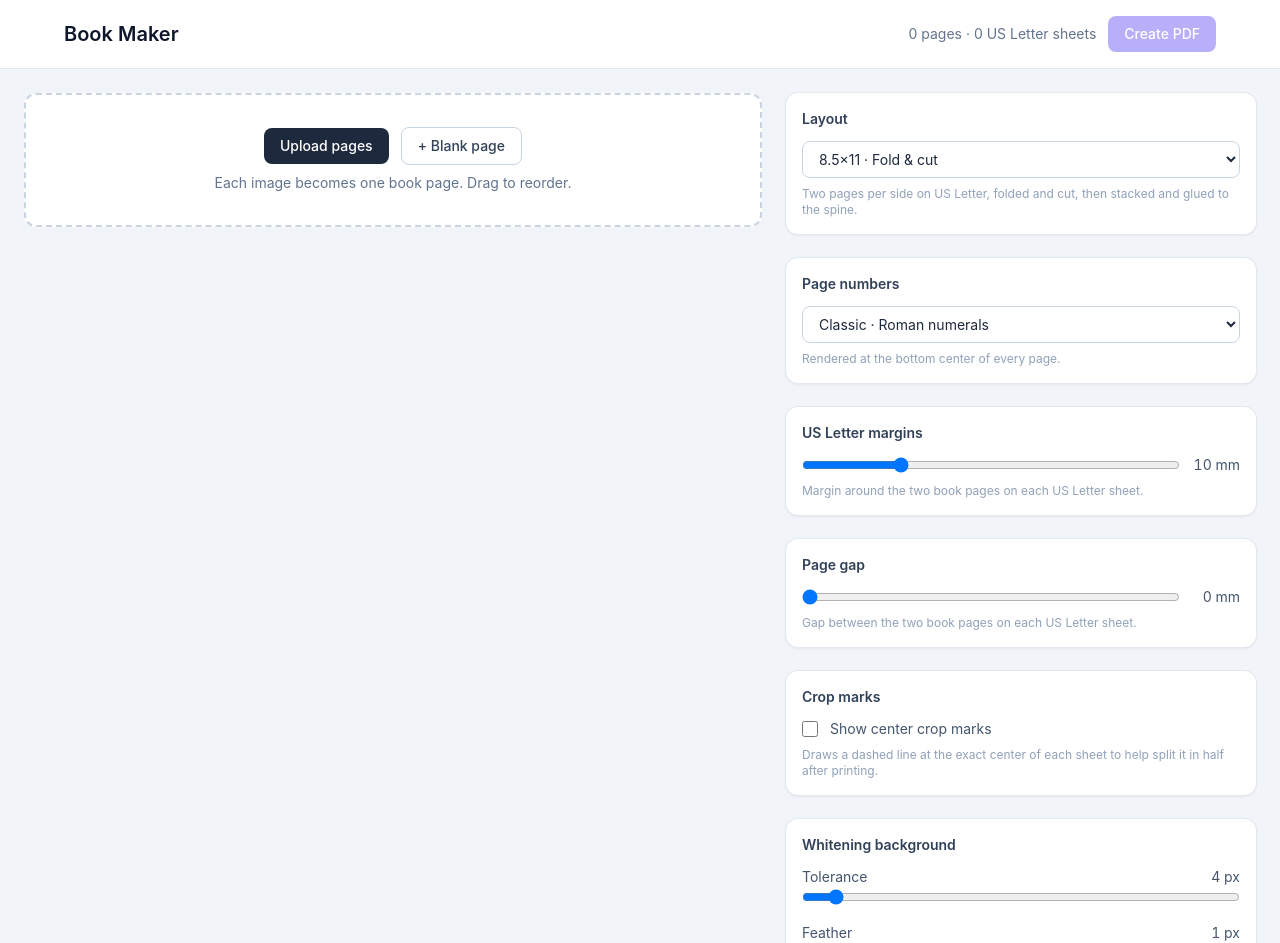
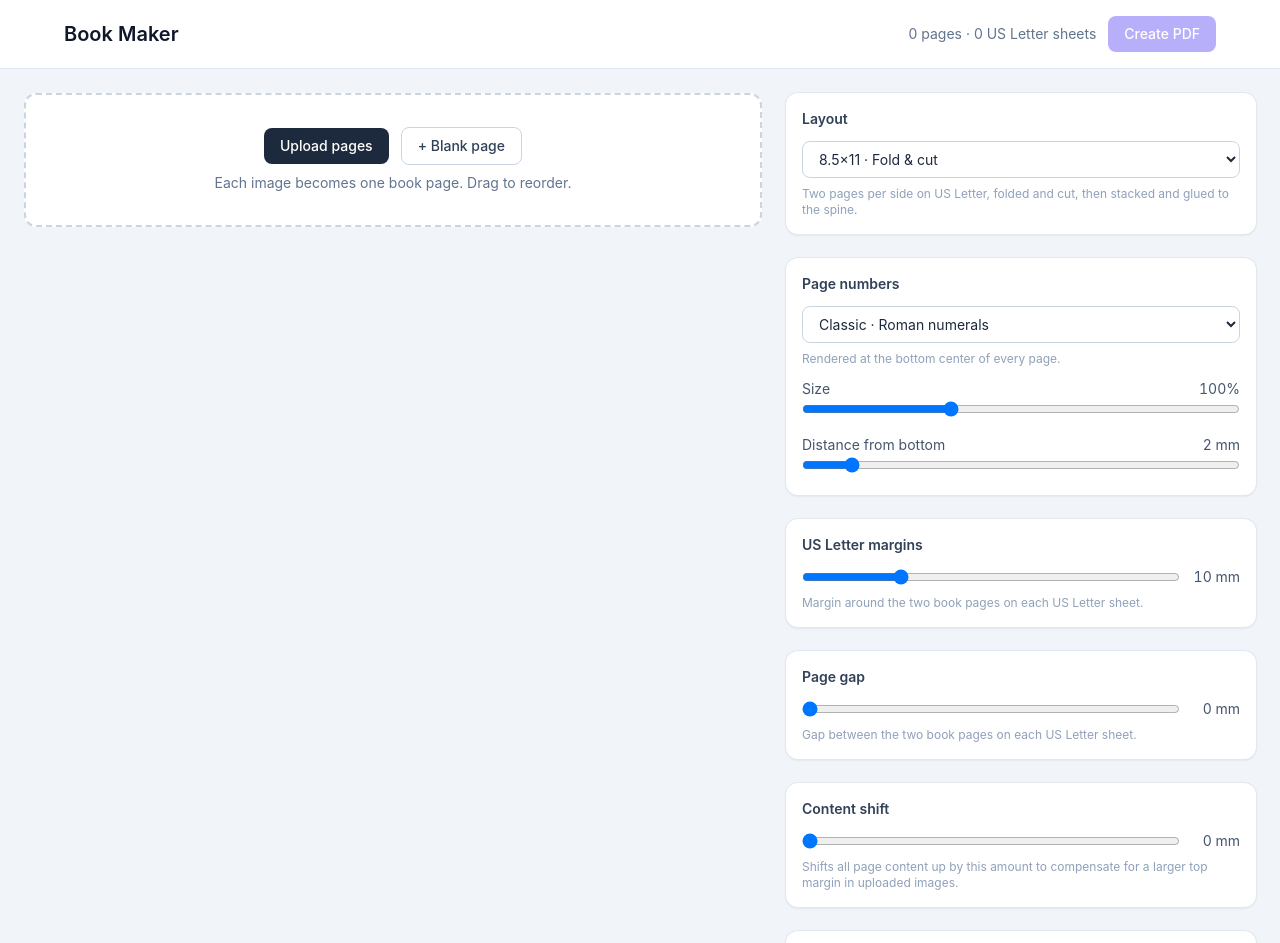
Before and after one commit to AntonLapshin/book, a React (Vite) app: page / in a window 1280 px wide. Shown: the top 943 px of the page. Built offline with nearby package versions, Linux system fonts and the light colour scheme.

Commit message:
Layout adjustments

```diff
--- a/src/App.jsx
+++ b/src/App.jsx
@@ -12,6 +12,9 @@ const LETTER_H = 216
 const DEFAULT_MARGIN = 10
 const DEFAULT_TOLERANCE = 4
 const DEFAULT_FEATHER = 1
+const DEFAULT_NUMBER_SIZE = 1
+const DEFAULT_NUMBER_OFFSET = 2
+const DEFAULT_CONTENT_SHIFT = 0
 
 function containedSize(naturalW, naturalH, slotW, slotH) {
   const ratio = naturalW / naturalH
@@ -88,7 +91,7 @@ function useImageSize(src) {
   return size
 }
 
-function SheetPreview({ sheetNumber, side, slots, margin, gap, cropMarks, numberStyle }) {
+function SheetPreview({ sheetNumber, side, slots, margin, gap, cropMarks, numberStyle, numberSize, numberOffset, contentShift }) {
   const [leftSlot, rightSlot] = slots
   const leftSize = useImageSize(leftSlot.page && !leftSlot.page.blank ? leftSlot.page.url : null)
   const rightSize = useImageSize(rightSlot.page && !rightSlot.page.blank ? rightSlot.page.url : null)
@@ -103,6 +106,7 @@ function SheetPreview({ sheetNumber, side, slots, margin, gap, cropMarks, number
   const halfW = (usableW - gapPx) / 2
   const leftX = marginPx
   const rightX = marginPx + halfW + gapPx
+  const shiftPx = contentShift * pxPerMm
 
   const renderPage = (slot, size, x) => {
     const { page, number } = slot
@@ -123,6 +127,7 @@ function SheetPreview({ sheetNumber, side, slots, margin, gap, cropMarks, number
       )
     }
     const { dw, dh, x: ix, y: iy } = containedSize(size.w, size.h, halfW, usableH)
+    const numW = Math.round(halfW * 0.5 * numberSize)
     return (
       <div
         className="absolute overflow-hidden"
@@ -130,15 +135,18 @@ function SheetPreview({ sheetNumber, side, slots, margin, gap, cropMarks, number
       >
         <div
           className="absolute"
-          style={{ left: `${ix}px`, top: `${iy}px`, width: `${dw}px`, height: `${dh}px` }}
+          style={{ left: `${ix}px`, top: `${iy - shiftPx}px`, width: `${dw}px`, height: `${dh}px` }}
         >
           <img src={page.url} alt="" className="h-full w-full" draggable={false} />
         </div>
         <span className="absolute bottom-0.5 left-0.5 rounded bg-slate-900/70 px-1 py-0.5 text-[10px] leading-none text-white">
           {Math.round((dw / pxPerMm) * 10) / 10} × {Math.round((dh / pxPerMm) * 10) / 10} mm
         </span>
-        <div className="pointer-events-none absolute bottom-1 left-1/2 -translate-x-1/2">
-          <PageNumber number={number} style={numberStyle} width={Math.round(halfW * 0.5)} />
+        <div
+          className="pointer-events-none absolute left-1/2 -translate-x-1/2"
+          style={{ bottom: `${numberOffset * pxPerMm}px` }}
+        >
+          <PageNumber number={number} style={numberStyle} width={numW} />
         </div>
       </div>
     )
@@ -302,6 +310,9 @@ export default function App() {
   const [dialogPage, setDialogPage] = useState(null)
   const [layoutId, setLayoutId] = useState('default')
   const [numberStyle, setNumberStyle] = useState(() => getLayout('default').pageNumber.style)
+  const [numberSize, setNumberSize] = useState(DEFAULT_NUMBER_SIZE)
+  const [numberOffset, setNumberOffset] = useState(DEFAULT_NUMBER_OFFSET)
+  const [contentShift, setContentShift] = useState(DEFAULT_CONTENT_SHIFT)
   const fileInputRef = useRef(null)
 
   const layout = getLayout(layoutId)
@@ -412,7 +423,7 @@ export default function App() {
 
     const placeImage = (img, x, y, w, h) => {
       const { dw, dh, x: ix, y: iy } = containedSize(img.naturalWidth, img.naturalHeight, w, h)
-      doc.addImage(img, 'JPEG', x + ix, y + iy, dw, dh, undefined, 'FAST')
+      doc.addImage(img, 'JPEG', x + ix, y + iy - contentShift, dw, dh, undefined, 'FAST')
     }
 
     const placePage = (slot, x, y, w, h) => {
@@ -440,10 +451,10 @@ export default function App() {
       if (number == null) return
       const dataUrl = await getNumberImage(number)
       if (!dataUrl) return
-      const numW = Math.min(w * 0.5, 60)
+      const numW = Math.min(w * 0.5 * numberSize, 60 * numberSize)
       const numH = (numW * 56) / 240
       const nx = x + (w - numW) / 2
-      const ny = y + h - numH - 2
+      const ny = y + h - numH - numberOffset
       doc.addImage(dataUrl, 'PNG', nx, ny, numW, numH, undefined, 'FAST')
     }
 
@@ -470,7 +481,7 @@ export default function App() {
     }
 
     doc.save('book.pdf')
-  }, [pages, gap, margin, cropMarks, numberStyle, layoutId])
+  }, [pages, gap, margin, cropMarks, numberStyle, layoutId, numberSize, numberOffset, contentShift])
 
   return (
     <div className="min-h-screen bg-slate-100 text-slate-900">
@@ -623,6 +634,38 @@ export default function App() {
             <p className="mt-2 text-xs text-slate-400">
               Rendered at the bottom center of every page.
             </p>
+            <div className="mt-3 space-y-3">
+              <div>
+                <div className="flex items-center justify-between text-sm">
+                  <span className="text-slate-600">Size</span>
+                  <span className="tabular-nums text-slate-600">{Math.round(numberSize * 100)}%</span>
+                </div>
+                <input
+                  type="range"
+                  min="0.5"
+                  max="2"
+                  step="0.05"
+                  value={numberSize}
+                  onChange={(e) => setNumberSize(Number(e.target.value))}
+                  className="w-full"
+                />
+              </div>
+              <div>
+                <div className="flex items-center justify-between text-sm">
+                  <span className="text-slate-600">Distance from bottom</span>
+                  <span className="tabular-nums text-slate-600">{numberOffset} mm</span>
+                </div>
+                <input
+                  type="range"
+                  min="0"
+                  max="20"
+                  step="1"
+                  value={numberOffset}
+                  onChange={(e) => setNumberOffset(Number(e.target.value))}
+                  className="w-full"
+                />
+              </div>
+            </div>
           </section>
 
           <section className="rounded-xl bg-white p-4 shadow-sm ring-1 ring-slate-200">
@@ -660,6 +703,26 @@ export default function App() {
             </div>
             <p className="mt-2 text-xs text-slate-400">
               Gap between the two book pages on each US Letter sheet.
+            </p>
+          </section>
+
+          <section className="rounded-xl bg-white p-4 shadow-sm ring-1 ring-slate-200">
+            <h2 className="mb-3 text-sm font-semibold text-slate-700">Content shift</h2>
+            <div className="flex items-center gap-3">
+              <input
+                type="range"
+                min="0"
+                max="30"
+                step="1"
+                value={contentShift}
+                onChange={(e) => setContentShift(Number(e.target.value))}
+                className="flex-1"
+              />
+              <span className="w-12 text-right text-sm tabular-nums text-slate-600">{contentShift} mm</span>
+            </div>
+            <p className="mt-2 text-xs text-slate-400">
+              Shifts all page content up by this amount to compensate for a larger top margin in
+              uploaded images.
             </p>
           </section>
 
@@ -732,6 +795,9 @@ export default function App() {
                   gap={gap}
                   cropMarks={cropMarks}
                   numberStyle={numberStyle}
+                  numberSize={numberSize}
+                  numberOffset={numberOffset}
+                  contentShift={contentShift}
                 />
               ))}
               {pages.length === 0 && (
--- a/src/numbering.js
+++ b/src/numbering.js
@@ -2,6 +2,7 @@ const RUNES = ['ᚠ', 'ᚢ', 'ᚦ', 'ᚨ', 'ᚱ', 'ᚲ', 'ᚷ', 'ᚹ', 'ᚺ', '
 
 export const NUMBER_STYLES = [
   { id: 'classic', label: 'Classic · Roman numerals' },
+  { id: 'arabic', label: 'Arabic numerals' },
   { id: 'ancient', label: 'Ancient · Dragon runes' },
 ]
 
@@ -33,5 +34,6 @@ export function runicize(n) {
 export function formatPageNumber(n, style) {
   if (n == null || n < 1) return ''
   if (style === 'ancient') return runicize(n)
+  if (style === 'arabic') return String(n)
   return romanize(n)
 }
```
